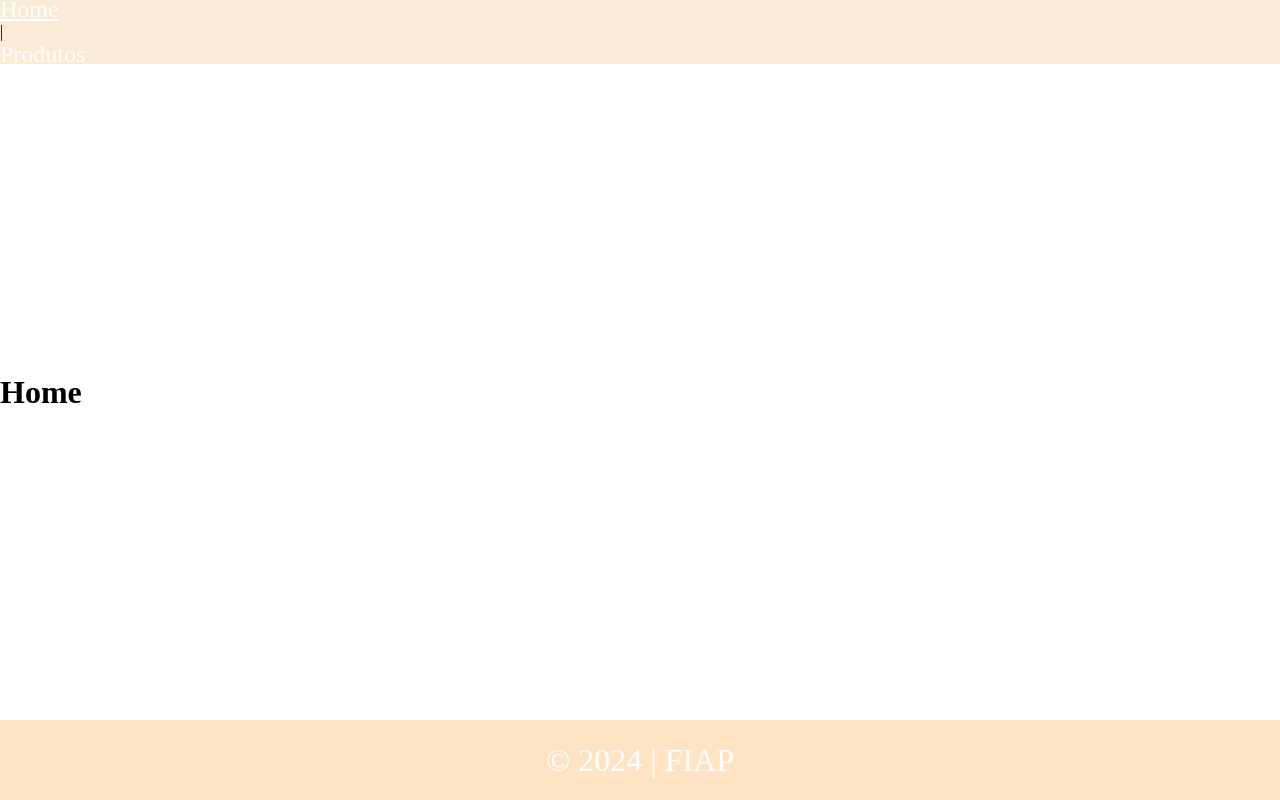
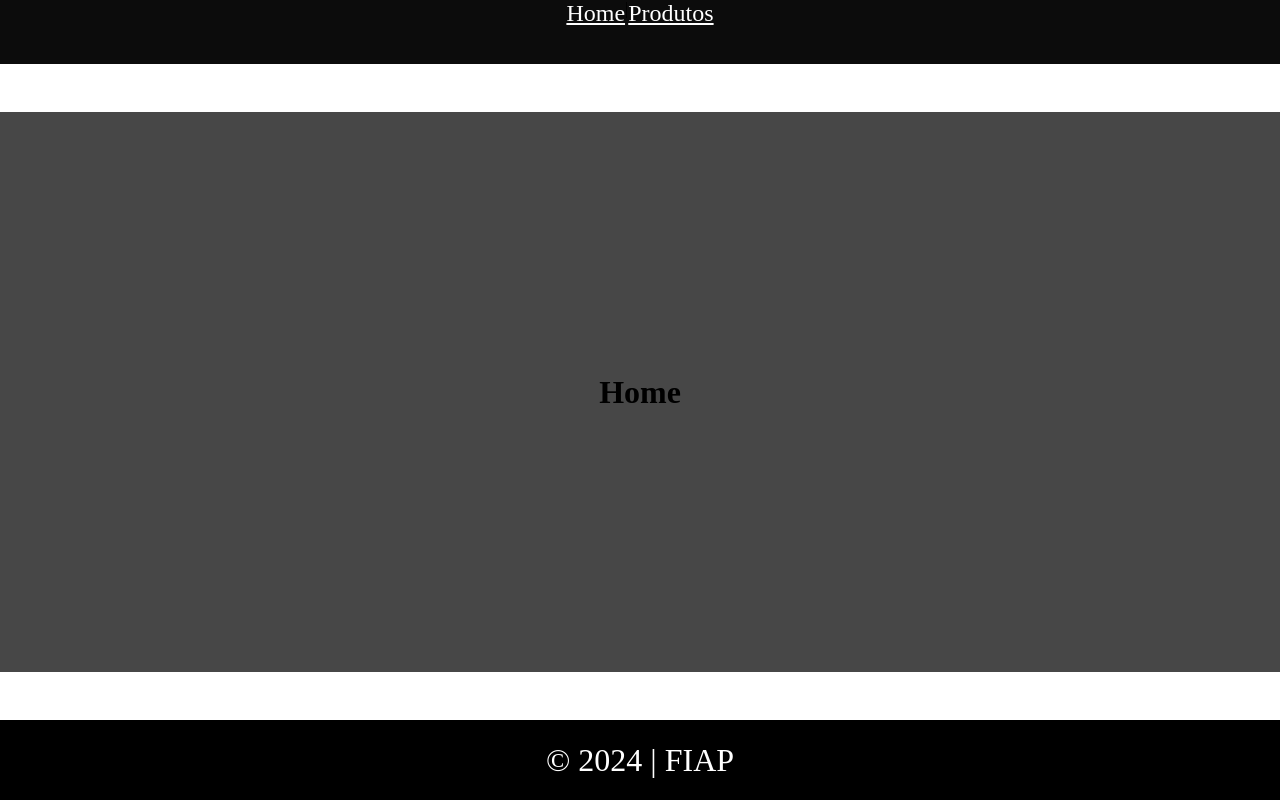
Before and after one commit to 1TDSPY-2024/aula-06-2sem, a React (Vite) app in the folder aula06/: page / in a window 1280 px wide. Built offline with nearby package versions, Linux system fonts and the light colour scheme.

Commit message:
Estilização com css modules

```diff
--- a/aula06/src/App.module.css
+++ b/aula06/src/App.module.css
@@ -15,10 +15,9 @@
     .nav {
         display: flex;
         width: 100vw;
-        flex-direction: column;
         justify-content: center;
         height: 8vh;
-        background-color: antiquewhite;
+        background-color: rgb(12, 12, 12);
 
         &
         a {
@@ -28,23 +27,23 @@
         }
     }
 
-    .main {
+    main {
         display: flex;
         width: 100vw;
         flex-direction: column;
         justify-content: center;
         align-items: center;
         height: 70vh;
-        background-color: bisque;
+        background-color: rgb(71, 71, 71);
     }
-    .footer {
+    footer {
         display: flex;
         width: 100vw;
         flex-direction: column;
         justify-content: center;
         align-items: center;
         height: 10vh;
-        background-color: bisque;
+        background-color: rgb(0, 0, 0);
         color: white;
         font-size: 2rem;
     }
```
